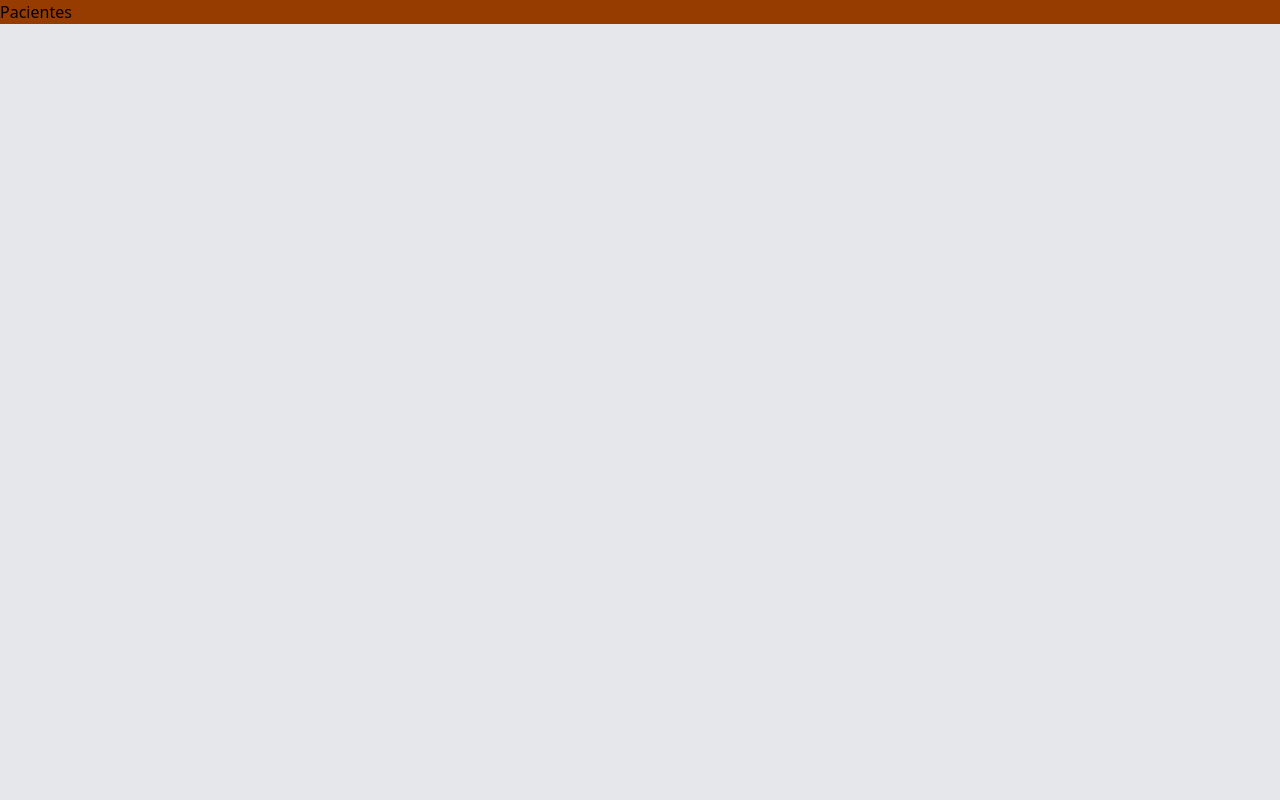
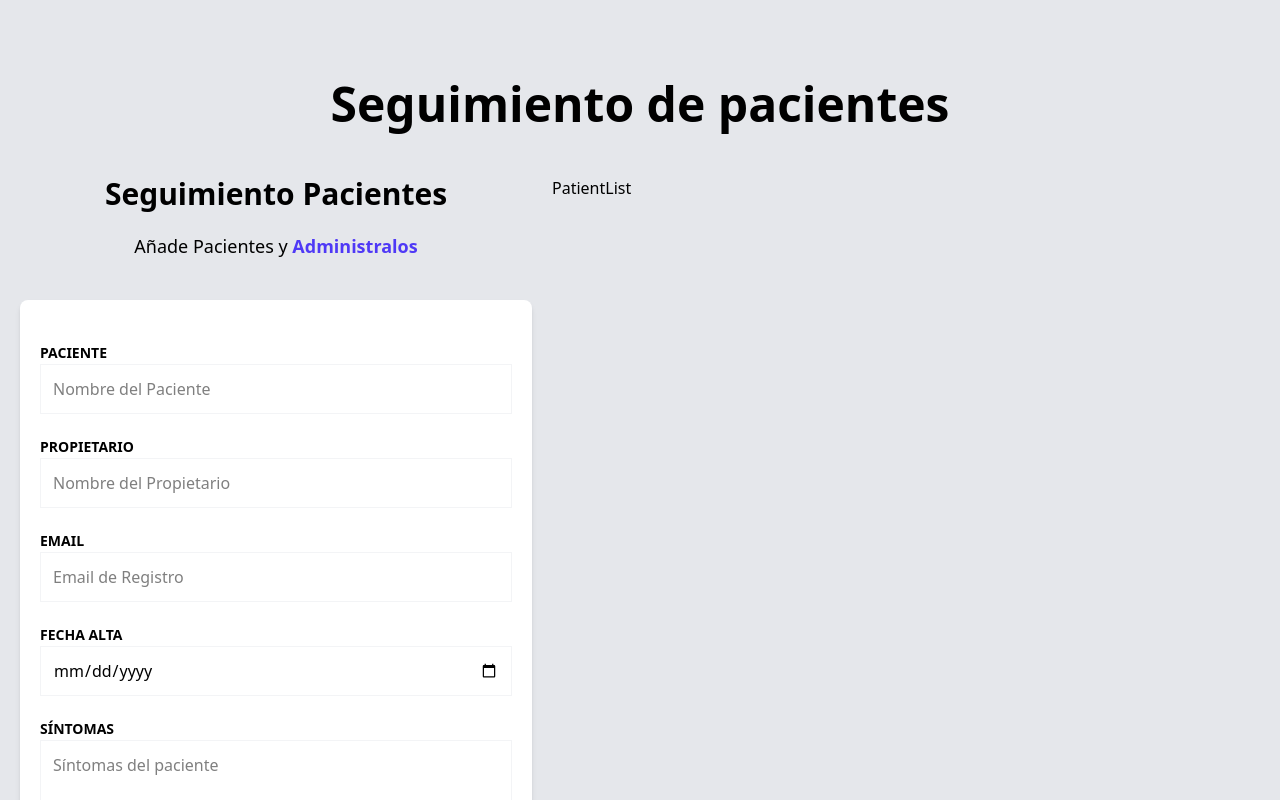
Before and after one commit to Cachi1997/administrador-pacientes, a React (Vite) app: page / in a window 1280 px wide. Shown: the top 800 px of the page. Built offline with nearby package versions, Linux system fonts and the light colour scheme.

Commit message:
feat: restructure App component layout and add Error component for better error handling

```diff
--- a/src/App.tsx
+++ b/src/App.tsx
@@ -1,11 +1,21 @@
 import { useState } from "react";
+import PatientForm from "./components/PatientForm";
+import PatientList from "./components/PatientList";
 
 function App() {
   const [count, setCount] = useState(0);
 
   return (
     <>
-      <h1 className="bg-amber-800">Pacientes</h1>
+      <div className="container mx-auto mt-20">
+        <h1 className="font-black text-5xl text-center md:w-2/3 md:mx-auto">
+          Seguimiento de pacientes
+        </h1>
+        <div className="mt-12 md:flex">
+          <PatientForm />
+          <PatientList />
+        </div>
+      </div>
     </>
   );
 }
--- /dev/null
+++ b/src/components/Error.tsx
@@ -0,0 +1,9 @@
+const Error = ({ children }: { children: React.ReactNode }) => {
+  return (
+    <p className="text-center my-4 bg-red-600 text-white font-bold uppercase text-sm">
+      {children}
+    </p>
+  );
+};
+
+export default Error;
```
